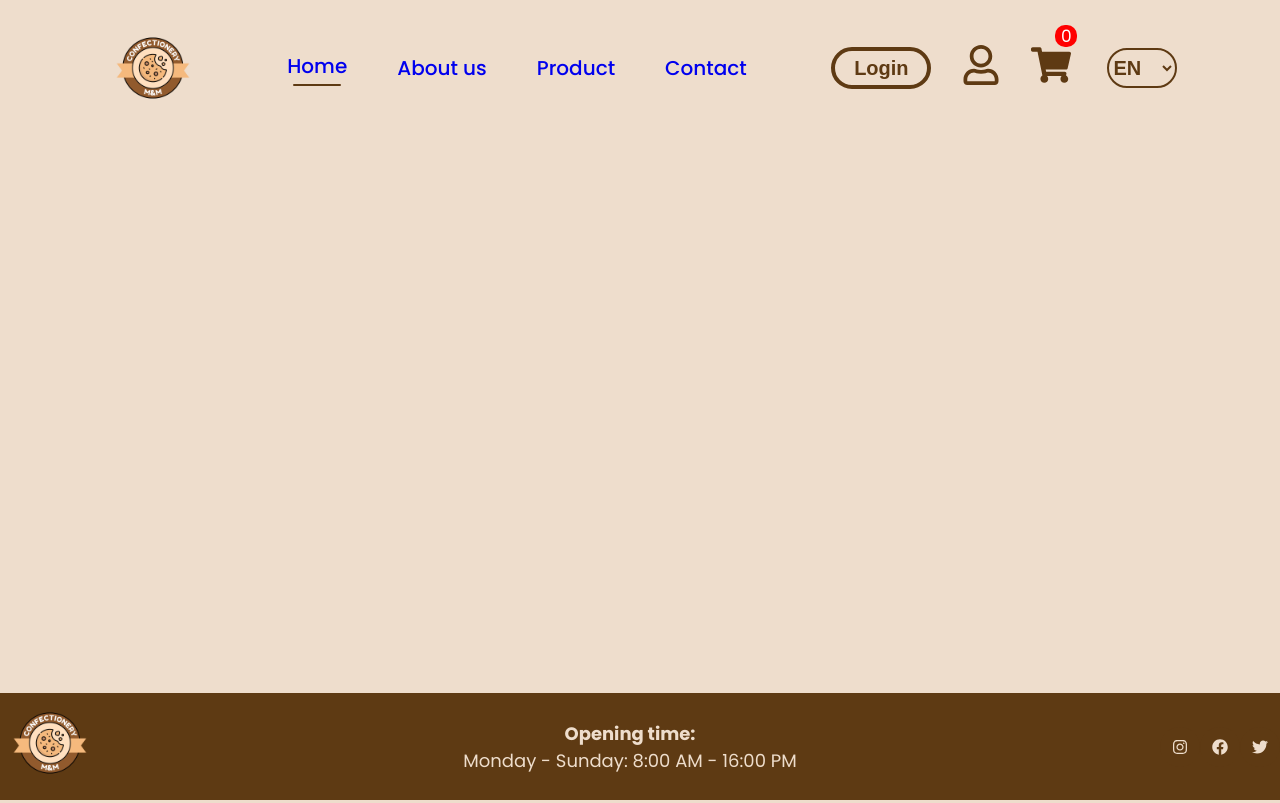
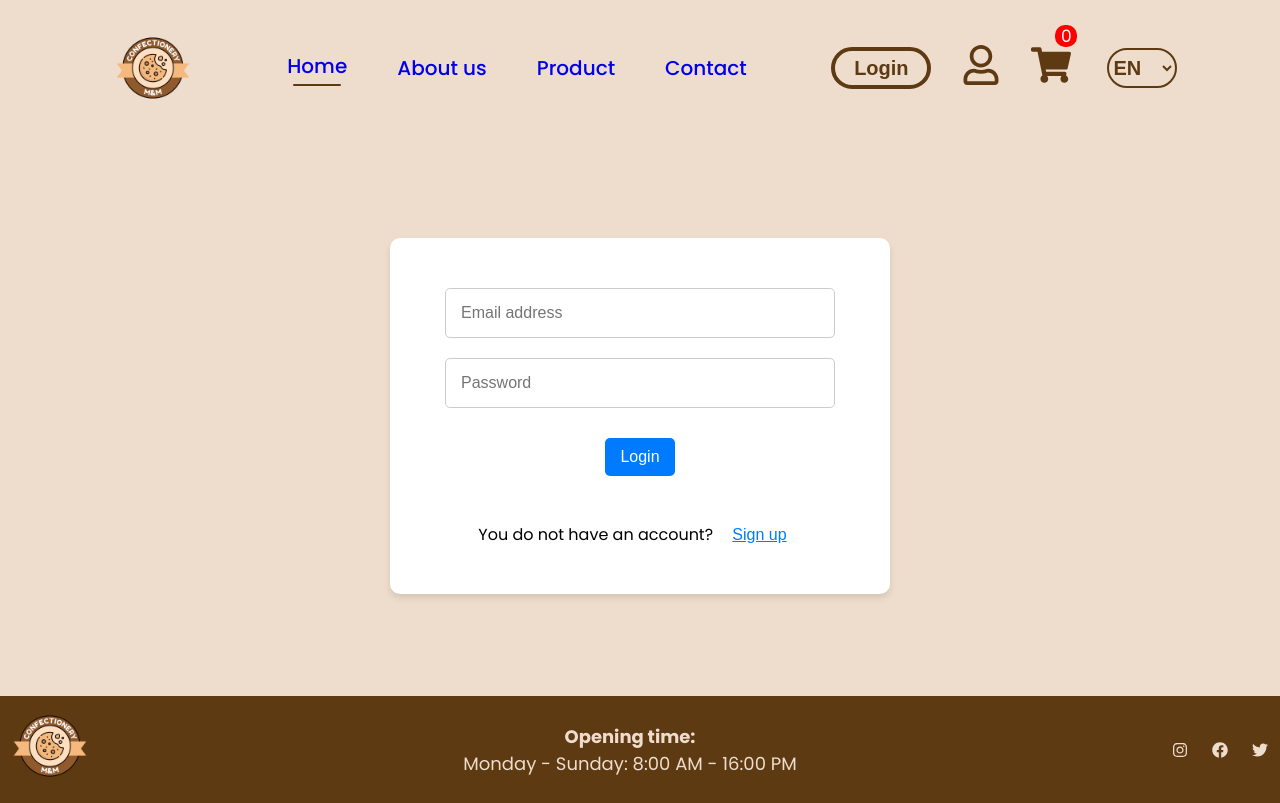
Before and after one commit to macieszak/confectionery-frontend, a React (Create React App) app in the folder confectionery_frontend/: page /login in a window 1280 px wide. Built offline with nearby package versions, Linux system fonts and the light colour scheme.

Commit message:
Added login-sign-up UI.

```diff
--- /dev/null
+++ b/confectionery_frontend/src/pages/CSS/LoginSignUp.css
@@ -0,0 +1,58 @@
+.loginsignup {
+	display: flex;
+	flex-direction: column;
+	justify-content: center;
+	align-items: center;
+	min-height: 70vh;
+	text-align: center;
+}
+
+.loginsignup-container {
+	border-radius: 10px;
+	box-shadow: 0 4px 6px rgba(0, 0, 0, 0.1);
+	background: white;
+	padding: 40px;
+	max-width: 500px;
+	width: 90%;
+	height: auto;
+	max-height: 600px;
+}
+
+.loginsignup-container input[type='text'],
+.loginsignup-container input[type='email'],
+.loginsignup-container input[type='password'] {
+	font-size: 1rem;
+	padding: 15px;
+	margin: 10px 0;
+	border: 1px solid #ccc;
+	border-radius: 5px;
+	width: calc(100% - 30px);
+}
+
+.loginsignup-container button {
+	padding: 10px 15px;
+	margin-top: 20px;
+	border-radius: 5px;
+	border: none;
+	background-color: #007bff;
+	color: white;
+	cursor: pointer;
+	font-size: 1rem;
+}
+
+.loginsignup-container button:hover {
+	background-color: #0056b3;
+}
+
+.loginsignup p {
+	margin-top: 20px;
+}
+
+.loginsignup p button {
+	background: none;
+	color: #007bff;
+	text-decoration: underline;
+	cursor: pointer;
+	border: none;
+	font-size: 1rem;
+}
--- a/confectionery_frontend/src/pages/LoginSignUp.jsx
+++ b/confectionery_frontend/src/pages/LoginSignUp.jsx
@@ -1,11 +1,41 @@
-import React from 'react'
+import React, { useState } from 'react'
+import { useNavigate } from 'react-router-dom'
+import './CSS/LoginSignUp.css'
 
 const LoginSignUp = () => {
-  return (
-    <div>
+	const [isSignUp, setIsSignUp] = useState(false)
+	const navigate = useNavigate()
 
-    </div>
-  )
+	const handleSubmit = event => {
+		event.preventDefault()
+		// Tutaj dodaj logikę do obsługi logowania/rejestracji
+		console.log('Form submitted')
+
+		// Po pomyślnej operacji możesz przekierować użytkownika
+		// navigate('/some-path');
+	}
+
+	return (
+		<div className='loginsignup'>
+			<div className='loginsignup-container'>
+				<form onSubmit={handleSubmit}>
+					{isSignUp && <input type='text' placeholder='Name' required />}
+					<input type='email' placeholder='Email address' required={!isSignUp} />
+					<input type='password' placeholder='Password' required />
+					<button type='submit'>{isSignUp ? 'Sign Up' : 'Login'}</button>
+				</form>
+				{!isSignUp ? (
+					<p>
+						You do not have an account? <button onClick={() => setIsSignUp(true)}>Sign up</button>
+					</p>
+				) : (
+					<p>
+						Have an account? <button onClick={() => setIsSignUp(false)}>Login</button>
+					</p>
+				)}
+			</div>
+		</div>
+	)
 }
 
 export default LoginSignUp
```
Also changed, not shown: confectionery_frontend/src/pages/CSS/temporary.css (deleted, +0 -54 lines).
